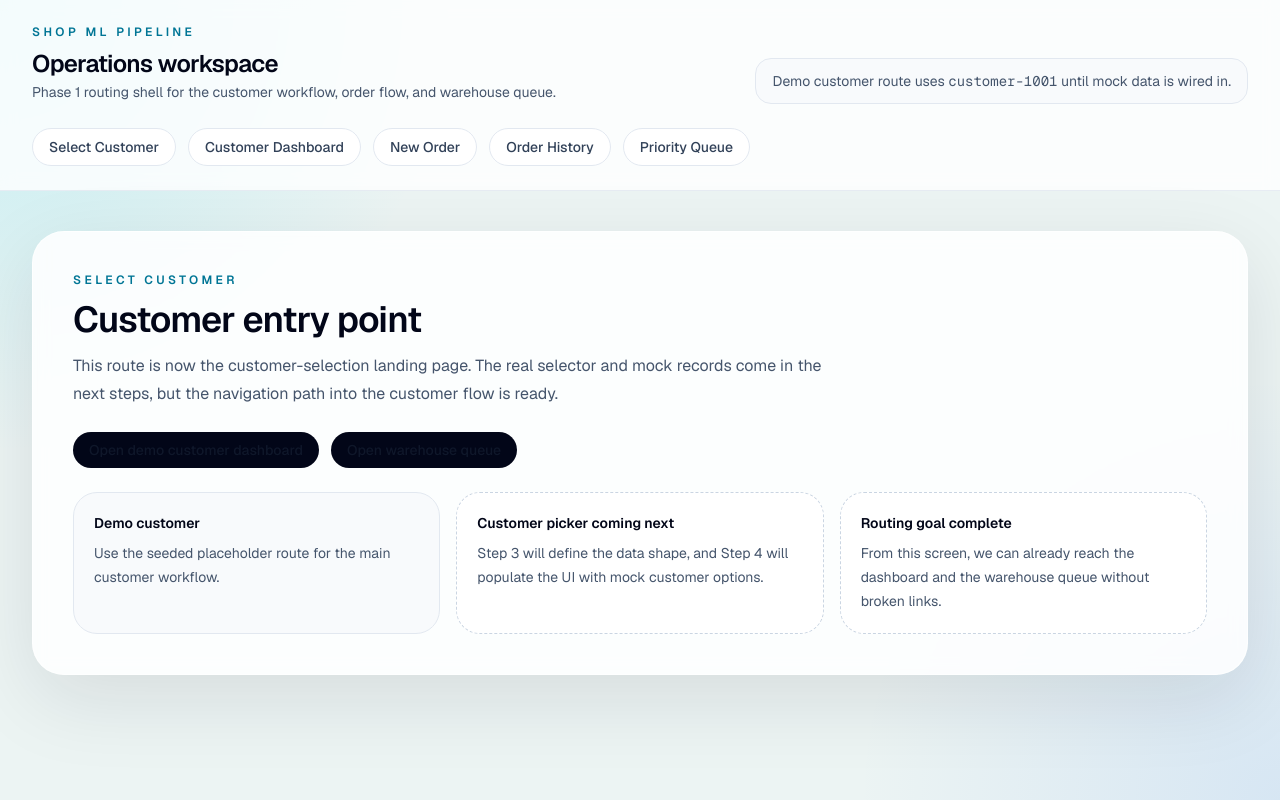
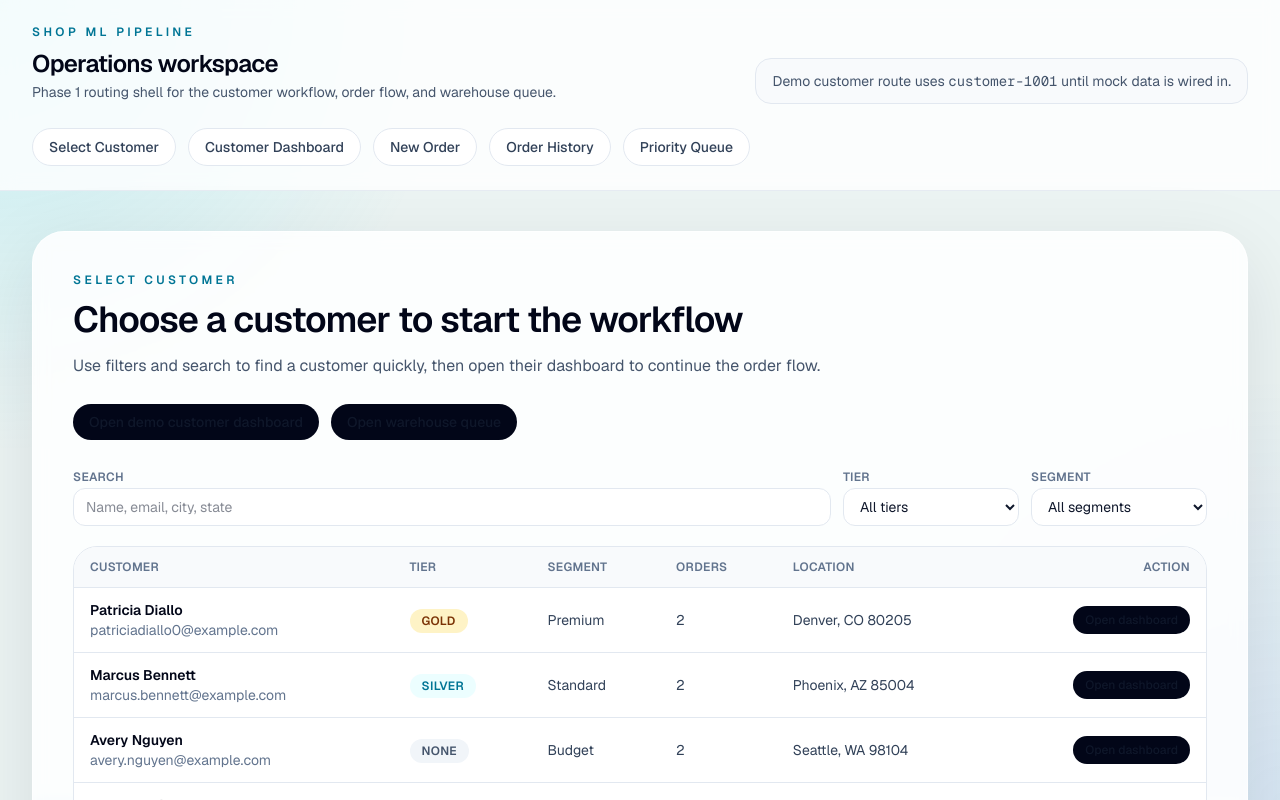
Before and after one commit to George-Ramsay/shop-ml-pipeline, a Next.js app: page / in a window 1280 px wide. Shown: the top 800 px of the page. Built offline with nearby package versions, Linux system fonts and the light colour scheme.

Commit message:
Updated customer to a table

```diff
--- a/app/page.tsx
+++ b/app/page.tsx
@@ -1,14 +1,50 @@
+"use client";
+
 import Link from "next/link";
+import { useMemo, useState } from "react";
 
 import { PageFrame } from "@/components/page-frame";
-import { DEMO_CUSTOMER_ID } from "@/lib/demo";
+import { DEMO_CUSTOMERS, DEMO_CUSTOMER_ID } from "@/lib/demo";
+
+const tierClasses = {
+  gold: "bg-amber-100 text-amber-900",
+  silver: "bg-cyan-50 text-cyan-700",
+  none: "bg-slate-100 text-slate-600",
+} as const;
 
 export default function Home() {
+  const [searchTerm, setSearchTerm] = useState("");
+  const [selectedTier, setSelectedTier] = useState<"all" | "gold" | "silver" | "none">("all");
+  const [selectedSegment, setSelectedSegment] = useState<
+    "all" | "premium" | "standard" | "budget"
+  >("all");
+
+  const filteredCustomers = useMemo(() => {
+    const normalizedSearchTerm = searchTerm.trim().toLowerCase();
+
+    return DEMO_CUSTOMERS.filter((customer) => {
+      const matchesSearchTerm =
+        normalizedSearchTerm.length === 0 ||
+        customer.fullName.toLowerCase().includes(normalizedSearchTerm) ||
+        customer.email.toLowerCase().includes(normalizedSearchTerm) ||
+        customer.city.toLowerCase().includes(normalizedSearchTerm) ||
+        customer.state.toLowerCase().includes(normalizedSearchTerm);
+
+      const matchesTier =
+        selectedTier === "all" || customer.tier === selectedTier;
+
+      const matchesSegment =
+        selectedSegment === "all" || customer.segment === selectedSegment;
+
+      return matchesSearchTerm && matchesTier && matchesSegment;
+    });
+  }, [searchTerm, selectedTier, selectedSegment]);
+
   return (
     <PageFrame
       eyebrow="Select Customer"
-      title="Customer entry point"
-      description="This route is now the customer-selection landing page. The real selector and mock records come in the next steps, but the navigation path into the customer flow is ready."
+      title="Choose a customer to start the workflow"
+      description="Use filters and search to find a customer quickly, then open their dashboard to continue the order flow."
       actions={[
         {
           href: `/customer/${DEMO_CUSTOMER_ID}`,
@@ -20,35 +56,119 @@ export default function Home() {
         },
       ]}
     >
-      <div className="grid gap-4 md:grid-cols-2 xl:grid-cols-3">
-        <Link
-          href={`/customer/${DEMO_CUSTOMER_ID}`}
-          className="rounded-[1.5rem] border border-slate-200 bg-slate-50 p-5 transition hover:border-cyan-300"
-        >
-          <p className="text-sm font-semibold text-slate-950">Demo customer</p>
-          <p className="mt-2 text-sm leading-6 text-slate-600">
-            Use the seeded placeholder route for the main customer workflow.
-          </p>
-        </Link>
+      <div className="space-y-5">
+        <div className="grid gap-3 md:grid-cols-[minmax(0,1fr)_11rem_11rem]">
+          <label className="space-y-2">
+            <span className="text-xs font-semibold uppercase tracking-wide text-slate-500">
+              Search
+            </span>
+            <input
+              type="search"
+              value={searchTerm}
+              onChange={(event) => setSearchTerm(event.target.value)}
+              placeholder="Name, email, city, state"
+              className="w-full rounded-xl border border-slate-200 bg-white px-3 py-2 text-sm text-slate-900 outline-none transition focus:border-cyan-300 focus:ring-2 focus:ring-cyan-100"
+            />
+          </label>
 
-        <div className="rounded-[1.5rem] border border-dashed border-slate-300 bg-white p-5">
-          <p className="text-sm font-semibold text-slate-950">
-            Customer picker coming next
-          </p>
-          <p className="mt-2 text-sm leading-6 text-slate-600">
-            Step 3 will define the data shape, and Step 4 will populate the UI
-            with mock customer options.
-          </p>
+          <label className="space-y-2">
+            <span className="text-xs font-semibold uppercase tracking-wide text-slate-500">
+              Tier
+            </span>
+            <select
+              value={selectedTier}
+              onChange={(event) =>
+                setSelectedTier(
+                  event.target.value as "all" | "gold" | "silver" | "none",
+                )
+              }
+              className="w-full rounded-xl border border-slate-200 bg-white px-3 py-2 text-sm text-slate-900 outline-none transition focus:border-cyan-300 focus:ring-2 focus:ring-cyan-100"
+            >
+              <option value="all">All tiers</option>
+              <option value="gold">Gold</option>
+              <option value="silver">Silver</option>
+              <option value="none">None</option>
+            </select>
+          </label>
+
+          <label className="space-y-2">
+            <span className="text-xs font-semibold uppercase tracking-wide text-slate-500">
+              Segment
+            </span>
+            <select
+              value={selectedSegment}
+              onChange={(event) =>
+                setSelectedSegment(
+                  event.target.value as
+                    | "all"
+                    | "premium"
+                    | "standard"
+                    | "budget",
+                )
+              }
+              className="w-full rounded-xl border border-slate-200 bg-white px-3 py-2 text-sm text-slate-900 outline-none transition focus:border-cyan-300 focus:ring-2 focus:ring-cyan-100"
+            >
+              <option value="all">All segments</option>
+              <option value="premium">Premium</option>
+              <option value="standard">Standard</option>
+              <option value="budget">Budget</option>
+            </select>
+          </label>
         </div>
 
-        <div className="rounded-[1.5rem] border border-dashed border-slate-300 bg-white p-5">
-          <p className="text-sm font-semibold text-slate-950">
-            Routing goal complete
-          </p>
-          <p className="mt-2 text-sm leading-6 text-slate-600">
-            From this screen, we can already reach the dashboard and the
-            warehouse queue without broken links.
-          </p>
+        <div className="overflow-hidden rounded-[1.5rem] border border-slate-200 bg-white">
+          <div className="overflow-x-auto">
+            <table className="min-w-full divide-y divide-slate-200 text-left text-sm">
+              <thead className="bg-slate-50 text-xs uppercase tracking-wide text-slate-500">
+                <tr>
+                  <th className="px-4 py-3 font-semibold">Customer</th>
+                  <th className="px-4 py-3 font-semibold">Tier</th>
+                  <th className="px-4 py-3 font-semibold">Segment</th>
+                  <th className="px-4 py-3 font-semibold">Orders</th>
+                  <th className="px-4 py-3 font-semibold">Location</th>
+                  <th className="px-4 py-3 font-semibold text-right">Action</th>
+                </tr>
+              </thead>
+
+              <tbody className="divide-y divide-slate-200">
+                {filteredCustomers.map((customer) => (
+                  <tr key={customer.id} className="bg-white">
+                    <td className="px-4 py-3">
+                      <p className="font-semibold text-slate-950">{customer.fullName}</p>
+                      <p className="text-slate-500">{customer.email}</p>
+                    </td>
+                    <td className="px-4 py-3">
+                      <span
+                        className={`rounded-full px-3 py-1 text-xs font-semibold uppercase tracking-wide ${tierClasses[customer.tier]}`}
+                      >
+                        {customer.tier}
+                      </span>
+                    </td>
+                    <td className="px-4 py-3 capitalize text-slate-700">{customer.segment}</td>
+                    <td className="px-4 py-3 text-slate-700">{customer.orderCount}</td>
+                    <td className="px-4 py-3 text-slate-700">
+                      {customer.city}, {customer.state} {customer.zipCode}
+                    </td>
+                    <td className="px-4 py-3 text-right">
+                      <Link
+                        href={`/customer/${customer.id}`}
+                        className="inline-flex rounded-full bg-slate-950 px-3 py-1.5 text-xs font-medium text-white transition hover:bg-slate-800"
+                      >
+                        Open dashboard
+                      </Link>
+                    </td>
+                  </tr>
+                ))}
+              </tbody>
+            </table>
+          </div>
+
+          {filteredCustomers.length === 0 ? (
+            <p className="border-t border-slate-200 px-4 py-6 text-sm text-slate-600">
+              No customers match these filters. Try another search term or clear
+              filters.
+            </p>
+          ) : null}
         </div>
       </div>
     </PageFrame>
--- a/lib/demo.ts
+++ b/lib/demo.ts
@@ -1 +1,82 @@
-export const DEMO_CUSTOMER_ID = "customer-1001";
+export type DemoCustomer = {
+	id: string;
+	fullName: string;
+	email: string;
+	tier: "gold" | "silver" | "none";
+	segment: "premium" | "standard" | "budget";
+	city: string;
+	state: string;
+	zipCode: string;
+	orderCount: number;
+};
+
+export const DEMO_CUSTOMERS: DemoCustomer[] = [
+	{
+		id: "customer-1001",
+		fullName: "Patricia Diallo",
+		email: "patriciadiallo0@example.com",
+		tier: "gold",
+		segment: "premium",
+		city: "Denver",
+		state: "CO",
+		zipCode: "80205",
+		orderCount: 2,
+	},
+	{
+		id: "customer-1002",
+		fullName: "Marcus Bennett",
+		email: "marcus.bennett@example.com",
+		tier: "silver",
+		segment: "standard",
+		city: "Phoenix",
+		state: "AZ",
+		zipCode: "85004",
+		orderCount: 2,
+	},
+	{
+		id: "customer-1003",
+		fullName: "Avery Nguyen",
+		email: "avery.nguyen@example.com",
+		tier: "none",
+		segment: "budget",
+		city: "Seattle",
+		state: "WA",
+		zipCode: "98104",
+		orderCount: 2,
+	},
+	{
+		id: "customer-1004",
+		fullName: "Lena Ibrahim",
+		email: "lena.ibrahim@example.com",
+		tier: "gold",
+		segment: "premium",
+		city: "Austin",
+		state: "TX",
+		zipCode: "78701",
+		orderCount: 5,
+	},
+	{
+		id: "customer-1005",
+		fullName: "Noah Park",
+		email: "noah.park@example.com",
+		tier: "silver",
+		segment: "standard",
+		city: "Portland",
+		state: "OR",
+		zipCode: "97205",
+		orderCount: 3,
+	},
+	{
+		id: "customer-1006",
+		fullName: "Elena Rossi",
+		email: "elena.rossi@example.com",
+		tier: "none",
+		segment: "budget",
+		city: "Miami",
+		state: "FL",
+		zipCode: "33131",
+		orderCount: 1,
+	},
+];
+
+export const DEMO_CUSTOMER_ID = DEMO_CUSTOMERS[0].id;
```
